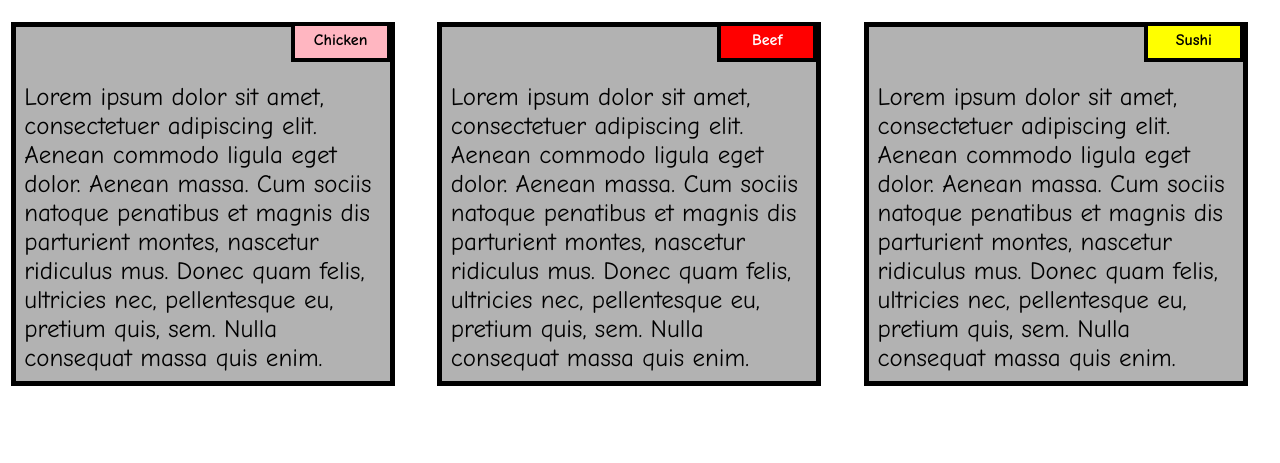
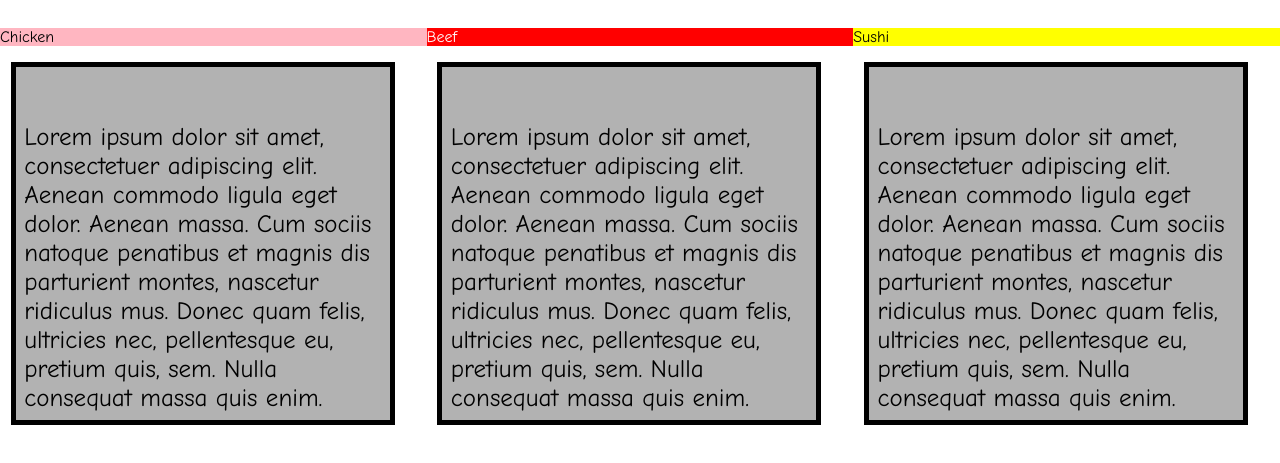
Before and after one commit to Ashish17103/module2, a plain HTML site: page index.html in a window 1280 px wide. Shown: the part 95-558 px from the top of the page. Drawn offline with Linux system fonts and the light colour scheme.

Commit message:
Update index.html

```diff
--- a/index.html
+++ b/index.html
@@ -13,22 +13,22 @@
 
 
   <div class="col-lg-4 col-md-6 col-sm-12">
-  	<div class="box">
-  		<p class="content-name name1">Chicken</p>
+  	<div class="allbox">
+  		<p class="content-box name1">Chicken</p>
   		<p class="content">Lorem ipsum dolor sit amet, consectetuer adipiscing elit. Aenean commodo ligula eget dolor. Aenean massa. Cum sociis natoque penatibus et magnis dis parturient montes, nascetur ridiculus mus. Donec quam felis, ultricies nec, pellentesque eu, pretium quis, sem. Nulla consequat massa quis enim.</p>
   	</div>
   </div>
 
   <div class="col-lg-4 col-md-6 col-sm-12">
-  	<div class="box">
-   		<p class="content-name name2">Beef</p>
+  	<div class="allbox">
+   		<p class="content-box name2">Beef</p>
    		<p class="content">Lorem ipsum dolor sit amet, consectetuer adipiscing elit. Aenean commodo ligula eget dolor. Aenean massa. Cum sociis natoque penatibus et magnis dis parturient montes, nascetur ridiculus mus. Donec quam felis, ultricies nec, pellentesque eu, pretium quis, sem. Nulla consequat massa quis enim.</p>
   	</div>
   </div>
 
   <div class="col-lg-4 col-md-12 col-sm-12">
-  	<div class="box">
-  		<p class="content-name name3">Sushi</p>
+  	<div class="allbox">
+  		<p class="content-box name3">Sushi</p>
   		<p class="content">Lorem ipsum dolor sit amet, consectetuer adipiscing elit. Aenean commodo ligula eget dolor. Aenean massa. Cum sociis natoque penatibus et magnis dis parturient montes, nascetur ridiculus mus. Donec quam felis, ultricies nec, pellentesque eu, pretium quis, sem. Nulla consequat massa quis enim.</p>
   	</div>
   </div>
```
